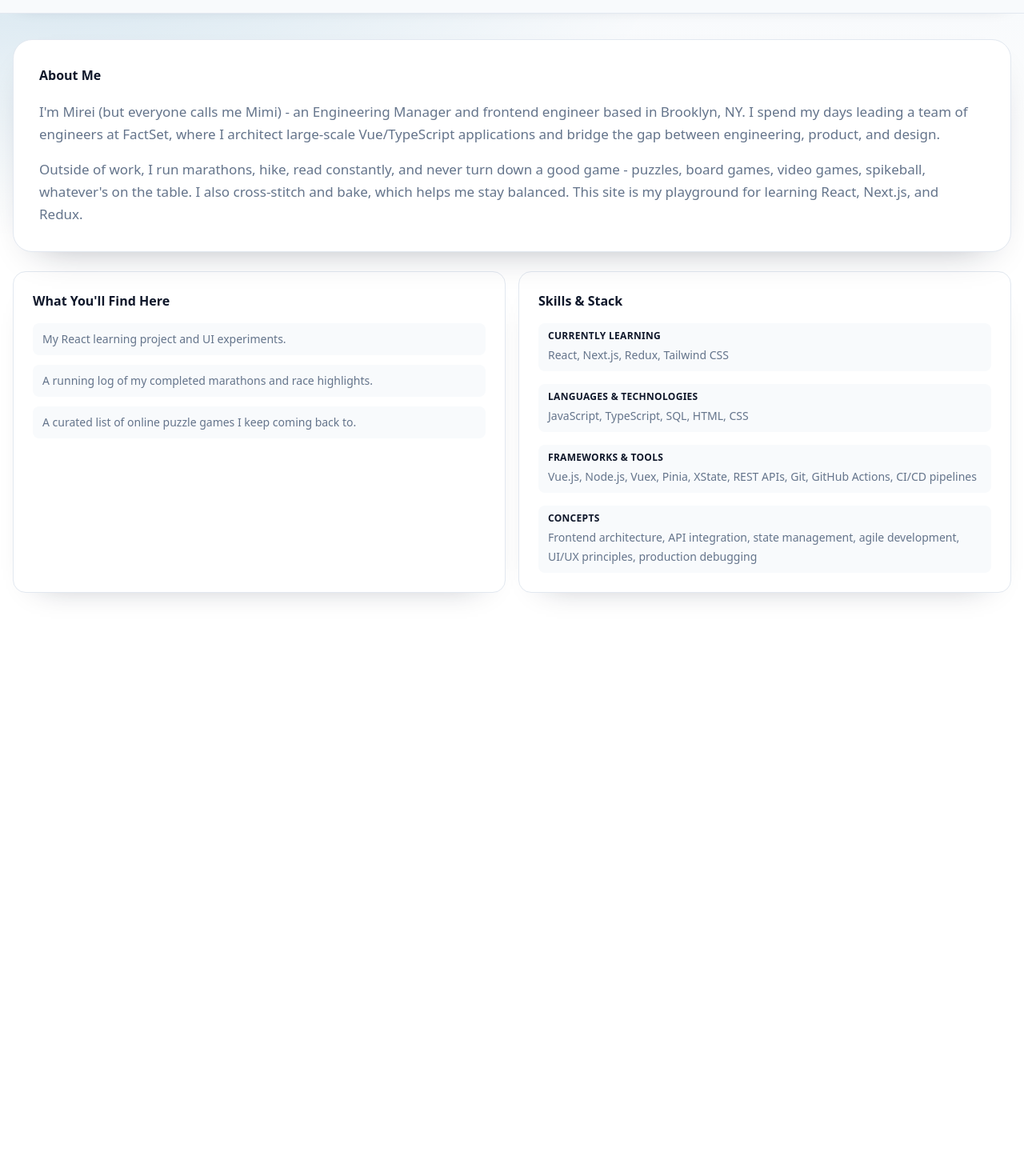
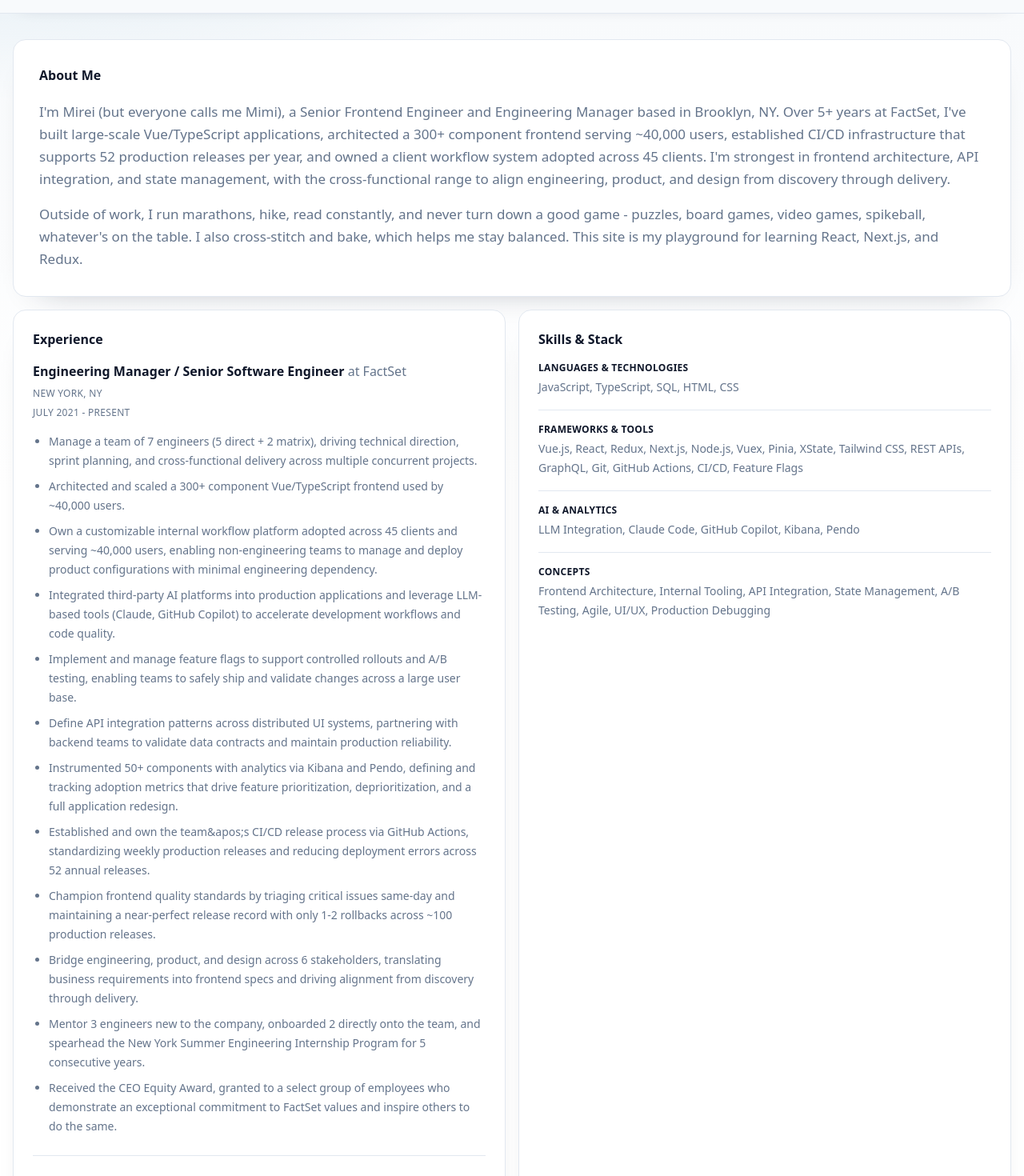
Before and after one commit to myamamoto99/portfolio, a Next.js app: page /portfolio/home in a window 1280 px wide. Shown: the part 80-1550 px from the top of the page at 80% size. Before the commit the page ends 861 px from the top, so only its background shows below. Built offline with nearby package versions, Linux system fonts and the light colour scheme.

Commit message:
add experience & fix pr tag

```diff
--- a/src/pages/home.tsx
+++ b/src/pages/home.tsx
@@ -2,16 +2,12 @@
 
 export default function HomePage() {
   const featuredItems = [
-    "My React learning project and UI experiments.",
+    "My React project and UI experiments.",
     "A running log of my completed marathons and race highlights.",
     "A curated list of online puzzle games I keep coming back to.",
   ];
 
   const skillSections = [
-    {
-      label: "Currently Learning",
-      value: "React, Next.js, Redux, Tailwind CSS",
-    },
     {
       label: "Languages & Technologies",
       value: "JavaScript, TypeScript, SQL, HTML, CSS",
@@ -19,12 +15,57 @@
     {
       label: "Frameworks & Tools",
       value:
-        "Vue.js, Node.js, Vuex, Pinia, XState, REST APIs, Git, GitHub Actions, CI/CD pipelines",
+        "Vue.js, React, Redux, Next.js, Node.js, Vuex, Pinia, XState, Tailwind CSS, REST APIs, GraphQL, Git, GitHub Actions, CI/CD, Feature Flags",
+    },
+    {
+      label: "AI & Analytics",
+      value: "LLM Integration, Claude Code, GitHub Copilot, Kibana, Pendo",
     },
     {
       label: "Concepts",
       value:
-        "Frontend architecture, API integration, state management, agile development, UI/UX principles, production debugging",
+        "Frontend Architecture, Internal Tooling, API Integration, State Management, A/B Testing, Agile, UI/UX, Production Debugging",
+    },
+  ];
+
+  const experienceItems = [
+    {
+      role: "Engineering Manager / Senior Software Engineer",
+      company: "FactSet",
+      location: "New York, NY",
+      period: "July 2021 - Present",
+      highlights: [
+        "Manage a team of 7 engineers (5 direct + 2 matrix), driving technical direction, sprint planning, and cross-functional delivery across multiple concurrent projects.",
+        "Architected and scaled a 300+ component Vue/TypeScript frontend used by ~40,000 users.",
+        "Own a customizable internal workflow platform adopted across 45 clients and serving ~40,000 users, enabling non-engineering teams to manage and deploy product configurations with minimal engineering dependency.",
+        "Integrated third-party AI platforms into production applications and leverage LLM-based tools (Claude, GitHub Copilot) to accelerate development workflows and code quality.",
+        "Implement and manage feature flags to support controlled rollouts and A/B testing, enabling teams to safely ship and validate changes across a large user base.",
+        "Define API integration patterns across distributed UI systems, partnering with backend teams to validate data contracts and maintain production reliability.",
+        "Instrumented 50+ components with analytics via Kibana and Pendo, defining and tracking adoption metrics that drive feature prioritization, deprioritization, and a full application redesign.",
+        "Established and own the team&apos;s CI/CD release process via GitHub Actions, standardizing weekly production releases and reducing deployment errors across 52 annual releases.",
+        "Champion frontend quality standards by triaging critical issues same-day and maintaining a near-perfect release record with only 1-2 rollbacks across ~100 production releases.",
+        "Bridge engineering, product, and design across 6 stakeholders, translating business requirements into frontend specs and driving alignment from discovery through delivery.",
+        "Mentor 3 engineers new to the company, onboarded 2 directly onto the team, and spearhead the New York Summer Engineering Internship Program for 5 consecutive years.",
+        "Received the CEO Equity Award, granted to a select group of employees who demonstrate an exceptional commitment to FactSet values and inspire others to do the same.",
+      ],
+    },
+    {
+      role: "Software Engineer Intern",
+      company: "FactSet",
+      location: "Remote",
+      period: "June 2020 - August 2020",
+      highlights: [
+        "Built a GraphQL API enabling cross-system search for clients and internal teams across distributed data sources.",
+        "Presented an M&A research proposal to stakeholders and led team retrospectives to track milestones and iterate on delivery.",
+      ],
+    },
+  ];
+
+  const educationItems = [
+    {
+      school: "University of Michigan",
+      degree: "B.S. Computer Science | B.S. Economics",
+      location: "Ann Arbor, MI",
     },
   ];
 
@@ -35,10 +76,13 @@
           <h3 className={homeStyles.sectionTitle}>About Me</h3>
 
           <p className={`mt-5 ${homeStyles.bodyText}`}>
-            I&apos;m Mirei (but everyone calls me Mimi) - an Engineering Manager and frontend
-            engineer based in Brooklyn, NY. I spend my days leading a team of engineers at FactSet,
-            where I architect large-scale Vue/TypeScript applications and bridge the gap between
-            engineering, product, and design.
+            I&apos;m Mirei (but everyone calls me Mimi), a Senior Frontend Engineer and Engineering
+            Manager based in Brooklyn, NY. Over 5+ years at FactSet, I&apos;ve built large-scale
+            Vue/TypeScript applications, architected a 300+ component frontend serving ~40,000
+            users, established CI/CD infrastructure that supports 52 production releases per year,
+            and owned a client workflow system adopted across 45 clients. I&apos;m strongest in
+            frontend architecture, API integration, and state management, with the cross-functional
+            range to align engineering, product, and design from discovery through delivery.
           </p>
           <p className={`mt-4 ${homeStyles.bodyText}`}>
             Outside of work, I run marathons, hike, read constantly, and never turn down a good game
@@ -49,7 +93,42 @@
         </div>
       </div>
 
-      <div className={homeStyles.secondaryGrid}>
+      <div className={homeStyles.contentGrid}>
+        <div className={homeStyles.panel}>
+          <h3 className={homeStyles.sectionTitle}>Experience</h3>
+          <div className={homeStyles.resumeWrap}>
+            {experienceItems.map((item) => (
+              <article key={`${item.company}-${item.role}-${item.period}`} className={homeStyles.resumeItem}>
+                <p className={homeStyles.resumeHeader}>
+                  {item.role} <span className={homeStyles.resumeSubtle}>at {item.company}</span>
+                </p>
+                <p className={homeStyles.resumeMeta}>{item.location}</p>
+                <p className={homeStyles.resumeMeta}>{item.period}</p>
+                <ul className={homeStyles.resumeList}>
+                  {item.highlights.map((highlight) => (
+                    <li key={highlight} className={homeStyles.resumeListItem}>
+                      {highlight}
+                    </li>
+                  ))}
+                </ul>
+              </article>
+            ))}
+          </div>
+        </div>
+
+        <div className={homeStyles.panel}>
+          <h3 className={homeStyles.sectionTitle}>Skills &amp; Stack</h3>
+
+          <div className={homeStyles.skillsWrap}>
+            {skillSections.map((section) => (
+              <div key={section.label} className={homeStyles.skillItem}>
+                <p className={homeStyles.skillLabel}>{section.label}</p>
+                <p className={homeStyles.skillValue}>{section.value}</p>
+              </div>
+            ))}
+          </div>
+        </div>
+
         <div className={homeStyles.panel}>
           <h3 className={homeStyles.sectionTitle}>What You&apos;ll Find Here</h3>
           <ul className={homeStyles.list}>
@@ -62,14 +141,14 @@
         </div>
 
         <div className={homeStyles.panel}>
-          <h3 className={homeStyles.sectionTitle}>Skills &amp; Stack</h3>
-
-          <div className={homeStyles.skillsWrap}>
-            {skillSections.map((section) => (
-              <div key={section.label} className={homeStyles.listItem}>
-                <p className={homeStyles.skillLabel}>{section.label}</p>
-                <p className={homeStyles.skillValue}>{section.value}</p>
-              </div>
+          <h3 className={homeStyles.sectionTitle}>Education</h3>
+          <div className={homeStyles.resumeWrap}>
+            {educationItems.map((item) => (
+              <article key={`${item.school}-${item.degree}-${item.location}`} className={homeStyles.resumeItem}>
+                <p className={homeStyles.resumeHeader}>{item.school}</p>
+                <p className={homeStyles.resumeMeta}>{item.degree}</p>
+                <p className={homeStyles.resumeMeta}>{item.location}</p>
+              </article>
             ))}
           </div>
         </div>
--- a/src/pages/marathons.tsx
+++ b/src/pages/marathons.tsx
@@ -19,12 +19,13 @@
             : section.stats.finishTime === "TBD"
         );
 
-  const pr = filteredMarathons.reduce((fastest, marathon) => {
-    return marathon.stats.finishTime !== "TBD" &&
-      marathon.stats.finishTime < fastest.stats?.finishTime
-      ? marathon
-      : fastest;
-  }, {} as MarathonSection);
+  const pr = filteredMarathons
+    .filter((marathon) => marathon.stats.finishTime !== "TBD")
+    .reduce<MarathonSection | null>(
+      (fastest, marathon) =>
+        !fastest || marathon.stats.finishTime < fastest.stats.finishTime ? marathon : fastest,
+      null
+    );
   const controlOptions = [
     { id: "all", label: "All" },
     { id: "completed", label: "Completed" },
@@ -46,7 +47,7 @@
             raceDate={section.raceDate}
             imageUrl={section.imageUrl}
             stats={section.stats}
-            isPR={pr.title === section.title}
+            isPR={pr?.title === section.title}
           />
         ))}
       </section>
--- a/src/styles/home.ts
+++ b/src/styles/home.ts
@@ -1,17 +1,25 @@
 import { uiStyles } from "@/styles/ui";
 
 const homeStyles = {
-  section: "grid h-full content-start items-start gap-6 pt-2",
-  aboutCard:
-    "relative overflow-hidden rounded-3xl border border-[var(--ui-border-soft)] bg-[var(--ui-surface-base)] p-6 shadow-[0_20px_48px_-32px_var(--ui-shadow-elevated)] md:p-8",
+  section: "grid h-full content-start items-start gap-4 pt-2",
+  aboutCard: `${uiStyles.panelBase} p-6 shadow-[0_18px_40px_-34px_var(--ui-shadow-elevated)] md:p-8`,
   aboutInner: "relative",
   sectionTitle: uiStyles.heading,
   bodyText: `text-base leading-7 ${uiStyles.mutedTextBody} md:text-[17px]`,
-  secondaryGrid: "grid gap-4 md:grid-cols-2",
+  contentGrid: "grid gap-4 md:grid-cols-2",
   panel: `${uiStyles.panelBase} p-6 shadow-[0_18px_40px_-34px_var(--ui-shadow-elevated)]`,
-  list: `mt-4 space-y-3 ${uiStyles.mutedTextSm} leading-6`,
-  listItem: uiStyles.subtleItem,
+  list: `mt-4 list-disc space-y-2 pl-5 marker:text-[var(--ui-text-muted)] ${uiStyles.mutedTextSm} leading-6`,
+  listItem: `${uiStyles.mutedTextSm} leading-6`,
   skillsWrap: `mt-4 space-y-4 ${uiStyles.mutedTextSm} leading-6`,
+  skillItem: "space-y-1 border-t border-[var(--ui-border-soft)] pt-4 first:border-t-0 first:pt-0",
+  resumeWrap: "mt-4 space-y-6",
+  resumeItem: "space-y-2 border-t border-[var(--ui-border-soft)] pt-5 first:border-t-0 first:pt-0",
+  resumeList:
+    "mt-3 list-disc space-y-1.5 pl-5 text-xs leading-5 text-[var(--ui-text-muted)] marker:text-[var(--ui-text-muted)] md:mt-4 md:space-y-2 md:text-sm md:leading-6",
+  resumeListItem: "leading-inherit",
+  resumeHeader: "text-sm font-semibold text-[var(--ui-text-strong)] md:text-base",
+  resumeSubtle: "font-medium text-[var(--ui-text-muted)]",
+  resumeMeta: `text-xs uppercase tracking-wide ${uiStyles.mutedTextSm}`,
   skillLabel: "text-xs font-semibold uppercase tracking-wide text-[var(--ui-text-strong)]",
   skillValue: "mt-1",
 } as const;
```
